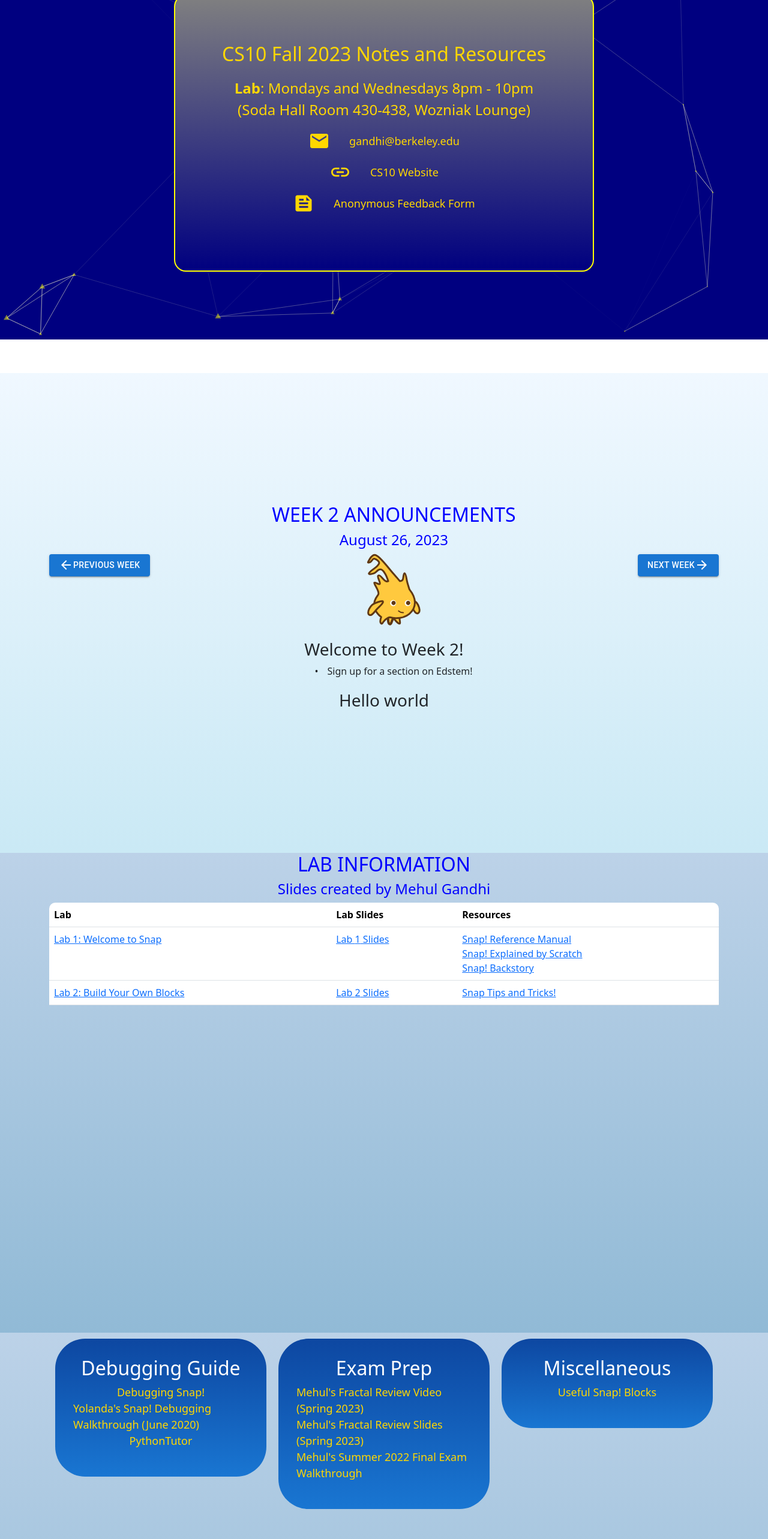
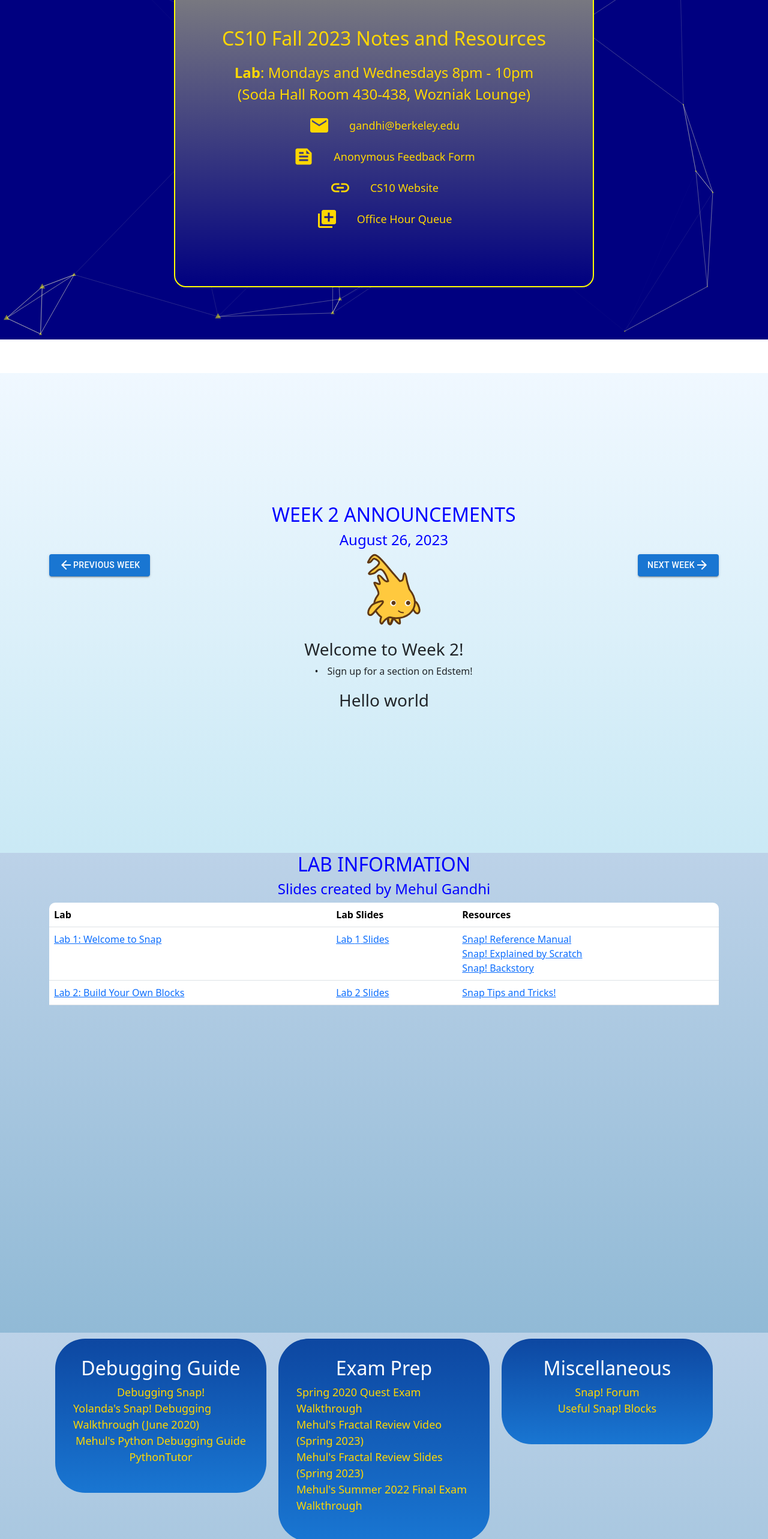
Before and after one commit to Mehul-Gandhi/portfolio, a React (Create React App) app: page /notes in a window 1280 px wide. Shown: the part 234-2800 px from the top of the page at 60% size. Built offline with nearby package versions, Linux system fonts and the light colour scheme.

Commit message:
Add more links

```diff
--- a/src/Notes.js
+++ b/src/Notes.js
@@ -6,6 +6,7 @@ import Button from '@mui/material/Button';
 import { ArrowBack, ArrowForward } from '@mui/icons-material';
 import LinkIcon from '@mui/icons-material/Link';
 import FeedIcon from '@mui/icons-material/Feed';
+import QueueIcon from '@mui/icons-material/Queue';
 import "./App.css";
 
 function CS10Info() {
@@ -22,14 +23,19 @@ function CS10Info() {
               </a>
             </div>
             <div className="d-flex align-items-center mb-3 email-link" style={{ fontSize: '18px', justifyContent: 'center' }}>
+                <a href="https://forms.gle/pUYpbNhdcAF7aGZw9" target="_blank" rel="noopener noreferrer" style={{ textDecoration: 'none', display: 'flex', alignItems: 'center', fontSize: '18px' }} className="email-link">
+                <FeedIcon sx={{ fontSize: 36, marginRight: 4 }} className="email-icon" />
+                    Anonymous Feedback Form</a>
+            </div>
+            <div className="d-flex align-items-center mb-3 email-link" style={{ fontSize: '18px', justifyContent: 'center' }}>
                 <a href="https://cs10.org/" target="_blank" rel="noopener noreferrer" style={{ textDecoration: 'none', display: 'flex', alignItems: 'center', fontSize: '18px' }} className="email-link">
                 <LinkIcon sx={{ fontSize: 36, marginRight: 4 }} className="email-icon" />
                     CS10 Website</a>
             </div>
             <div className="d-flex align-items-center mb-3 email-link" style={{ fontSize: '18px', justifyContent: 'center' }}>
-                <a href="https://forms.gle/pUYpbNhdcAF7aGZw9" target="_blank" rel="noopener noreferrer" style={{ textDecoration: 'none', display: 'flex', alignItems: 'center', fontSize: '18px' }} className="email-link">
-                <FeedIcon sx={{ fontSize: 36, marginRight: 4 }} className="email-icon" />
-                    Anonymous Feedback Form</a>
+                <a href="https://oh.cs10.org/" target="_blank" rel="noopener noreferrer" style={{ textDecoration: 'none', display: 'flex', alignItems: 'center', fontSize: '18px' }} className="email-link">
+                <QueueIcon sx={{ fontSize: 36, marginRight: 4 }} className="email-icon" />
+                    Office Hour Queue</a>
             </div>
           </div>
         </div>
@@ -214,12 +220,14 @@ const LabTable = ({ labInfo }) => {
         items: [
             {name: "Debugging Snap!", content: "https://docs.google.com/document/d/16gaxemuImuABVoe8C_lrmEd3EKz53QtWHe2OwkHMcBE/edit?usp=sharing"},
             {name: "Yolanda's Snap! Debugging Walkthrough (June 2020)", content: "https://www.youtube.com/watch?v=nAgsZ_fVcw0&t=6s"},
-          { name: 'PythonTutor', content: 'http://cs10.org/fa23' },
+            {name: "Mehul's Python Debugging Guide", content: "https://docs.google.com/document/d/1LouAC_i04MAUUjAchyNpR5ZmJWXgB0KcJ8zATZ9oq1M/edit?usp=sharing"},
+          { name: 'PythonTutor', content: 'https://pythontutor.com/python-debugger.html#mode=edit' },
         ],
       },
       {
         title: 'Exam Prep',
         items: [
+          { name: "Spring 2020 Quest Exam Walkthrough", content: "https://youtu.be/v38P5quvoMc"},
           { name: "Mehul's Fractal Review Video (Spring 2023)", content: 'https://youtu.be/ioOvJ9S268s' },
           { name: "Mehul's Fractal Review Slides (Spring 2023)", content: "https://docs.google.com/presentation/d/10TgeE-YHSQOW5JmK9qf9BBfD83pj9zDcuZ8SnGyR7P4/edit?usp=sharing"},
           { name: "Mehul's Summer 2022 Final Exam Walkthrough", content: 'https://youtu.be/rS2Av0stp5w?list=PLVjI1AKNyfVOnDpcdm4Mf53ARt2u85YuW' },
@@ -229,6 +237,7 @@ const LabTable = ({ labInfo }) => {
       {
         title: 'Miscellaneous',
         items: [
+          { name: "Snap! Forum", content: "https://forum.snap.berkeley.edu/"},
           { name: 'Useful Snap! Blocks', content: 'https://docs.google.com/document/d/16j-3p_mMLS6DB3lUr2_wSYOhUOP-WencXrFnzZRpHyo/edit' },
           // Add more items as needed
         ],
--- a/src/Projects.js
+++ b/src/Projects.js
@@ -61,7 +61,7 @@ export default function Projects() {
     const mail = "mailto:gandhi@berkeley.edu"
     const projects = [
         {name: "InterView InSight", class: "UC Berkeley CalHacks + SkyDeck AI/LLM Hackathon ", description: "A live interview feedback dashboard to enhance students' interview skills powered by ChatGPT",
-        details: ["Collaborated with a team of 3 to create a live interview feedback dashboard, enhancing users' presentation and public speaking skills to enhance users' interview performance and boost confidence",
+        details: ["Collaborated with a team of 3 to create a live interview feedback dashboard, enhancing users' presentation and public speaking skills to enhance users' interview performance and boost confidence.",
             "Leveraged the HumeAI API to analyze body language and vocal prosody and the OpenAI API to provide valuable feedback and responses to boost the users' communication skills"]
         , skills: ["React", "Next", "JavaScript", "ChatGPT API"],
     links: [{name: "GitHub", content: "https://github.com/Mehul-Gandhi/interview-insight"}, {name: "Post", content: "https://www.linkedin.com/feed/update/urn:li:activity:7076790960923299840/"}], images: ["/interview/task.png", "/interview/teaching.jpg", "/interview/practice.jpg", "/interview/pitching.jpg"], date: "June 2023"},
@@ -75,7 +75,7 @@ export default function Projects() {
      links: [{name: "Request Access", content: mail}, {name: "Project spec", content: "https://fa22.cs161.org/proj2/"}],
      date: "2022-12-01"},
      {name: "Balance", class: "UC Berkeley CalHacks 9.0", description: "Created a web application in a team of 4, where users upload grocery shopping receipts to earn cryptocurrency coins based\
-      on how well their hauls meet nutritional recommendations", details: ["Created a web application in a team of 4, where users upload grocery shopping receipts to earn cryptocurrency coins based on how well their hauls meet nutritional recommendations.",
+      on how well their hauls meet nutritional recommendations.", details: ["Created a web application in a team of 4, where users upload grocery shopping receipts to earn cryptocurrency coins based on how well their hauls meet nutritional recommendations.",
       "Utilized Tesseract, an Optical Character Recognition API, to convert a grocery receipt into machine-readable text",
       "Designed an algorithm to award users cryptocurrency coins using a food training dataset to classify foods into one of the six food categories and utilized Web3.js and the Solana API to create, sign, and send transactions to the network"]
     , skills: ["HTML", "CSS", "JavaScript", "React", "Jupyter", "Bootstrap"], links: [{name: "GitHub", content: "https://github.com/Mehul-Gandhi/Balance"}],
@@ -104,12 +104,12 @@ images: ["/discord/bag.png", "/discord/poker.png", "/discord/ttt.png"], date: "2
 {name: "Shepherd", class: "Pioneers in Engineering", description: "Shepherd is the team that is in charge of field control. Shepherd brings together all the data on the game field into one centralized location, where it keeps track of score, processes game-specific actions, keeps track of time, and informs the scoreboard. I created the alliance selection menu.",
 details: [], skills: ["Python", "HTML", "CSS", "JavaScript", "Flask"], links: [{name: "GitHub", content: "https://github.com/pioneers/shepherd"}, {name: "Video", content: "https://youtu.be/htvO3EBsScM"}],
 images: ["/shepherd/creator.png","/shepherd/scoreboard.png", "/shepherd/gui.png", "/shepherd/selection.png"], date: "2023-05-01"},
-{name: "2048", class: "Side Project", description: "2048 is a single-player sliding block puzzle game designed by Italian web developer Gabriele Cirulli. The game's objective is to slide numbered tiles on a grid to combine them to create a tile with the number 2048. However, one can continue to play the game after reaching the goal, creating tiles with larger numbers. I implemented this in Python using Pygame",
+{name: "2048", class: "Side Project", description: "2048 is a single-player sliding block puzzle game designed by Italian web developer Gabriele Cirulli. The game's objective is to slide numbered tiles on a grid to combine them to create a tile with the number 2048. However, one can continue to play the game after reaching the goal, creating tiles with larger numbers. I implemented this in Python using Pygame.",
 details: [], skills: ["Python"], links: [{name: "GitHub", content: "https://github.com/Mehul-Gandhi/2048"}], images: ["2048/screenshot.png"], date: "2021-12-05"},
 {name: "Jumping Cube Game", class: cs61b, description: "The KJumpingCube game1 is a two-person board game. It is a pure strategy game, involving no element of chance. I created an AI using the minimax algorithm and alpha-beta pruning for a human player to play against the computer. I also created a GUI for the game.",
 details: [], skills: ["Java"], links: [{name: "Request Access", content: mail}, {name: "Project Spec", content: "https://inst.eecs.berkeley.edu/~cs61b/fa21/materials/proj/proj2/index.html"}, {name: "Play", content: "http://www.playonlinedicegames.com/jumpingcube"}],
 images: ["/jump/alphabeta.png", "/jump/cascadeOverfull2.png"], date: "2021-11-04"},
-{name: "Yelp Clone App", class: "Side Project", description: "Developed a Yelp-like website application using the MERN tech stack to enable users to explore and rate 1000+ restaurants in Malaysia, fostering an interactive environment",
+{name: "Yelp Clone App", class: "Side Project", description: "Developed a Yelp-like website application using the MERN tech stack to enable users to explore and rate 1000+ restaurants in Malaysia, fostering an interactive environment.",
 details: [], skills: ["React", "NextJS", "Express", "MongoDB", "JavaScript", "HTML", "CSS"],
 links: [{name: "GitHub", content: "https://github.com/Mehul-Gandhi/sss"}], date: "2023-08-18", images: ["/yelp/map.png", "/yelp/list.png"]},
 {name: "NumC", class:"CS61C: Great Ideas in Computer Architecture (Machine Structures)", description: "NumC is a Python library aimed at optimizing mathematical and matrix operations through a blend of SIMD instructions and parallel processing techniques like OpenMP.\
```
